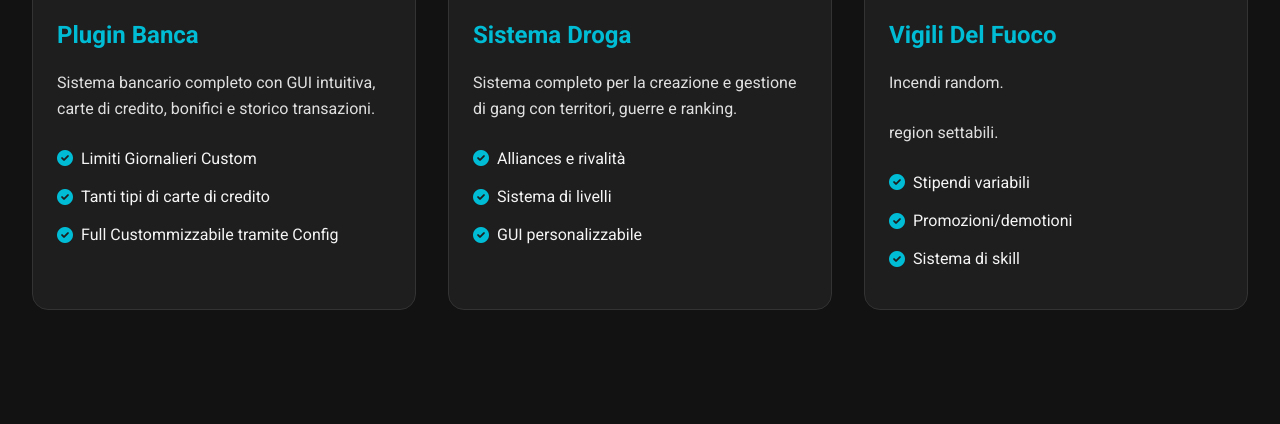
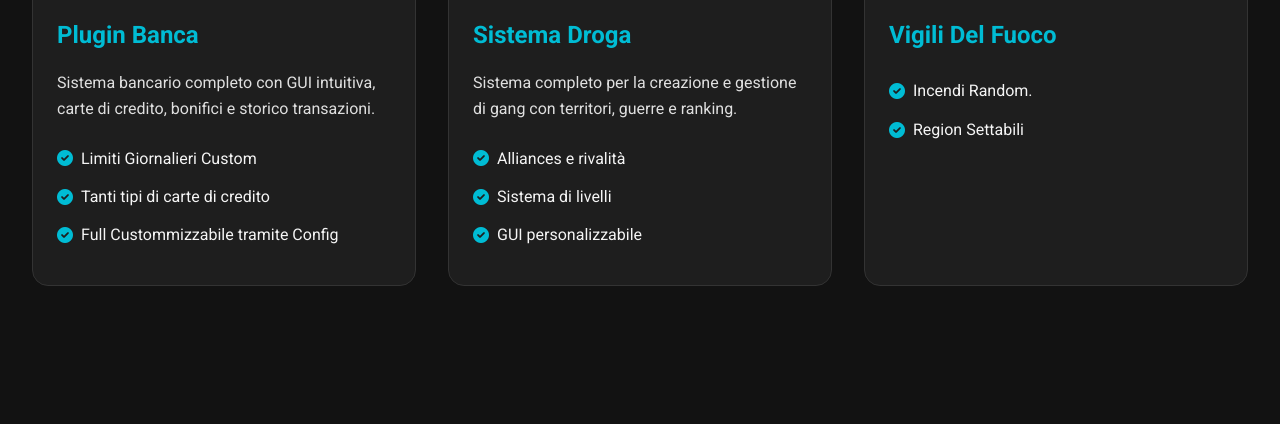
Before and after one commit to RealDevLoopers/RealDevLoopers.github.io, a plain HTML site: page index.html in a window 1280 px wide. Shown: the part 1600-2024 px from the top of the page. Drawn offline with nearby package versions, Linux system fonts and the light colour scheme; animation ran at ten frames a second; a web font is replaced by a local one.

Commit message:
Update index.html

```diff
--- a/index.html
+++ b/index.html
@@ -958,12 +958,9 @@
           </div>
           <div class="project-content">
             <h3>Vigili Del Fuoco</h3>
-            <p>Incendi random.</p>
-            <p>region settabili.</p>
             <ul class="project-features">
-              <li><i class="fas fa-check-circle"></i> Stipendi variabili</li>
-              <li><i class="fas fa-check-circle"></i> Promozioni/demotioni</li>
-              <li><i class="fas fa-check-circle"></i> Sistema di skill</li>
+              <li><i class="fas fa-check-circle"></i> Incendi Random.</li>
+              <li><i class="fas fa-check-circle"></i> Region Settabili</li>
             </ul>
           </div>
         </div>
```
